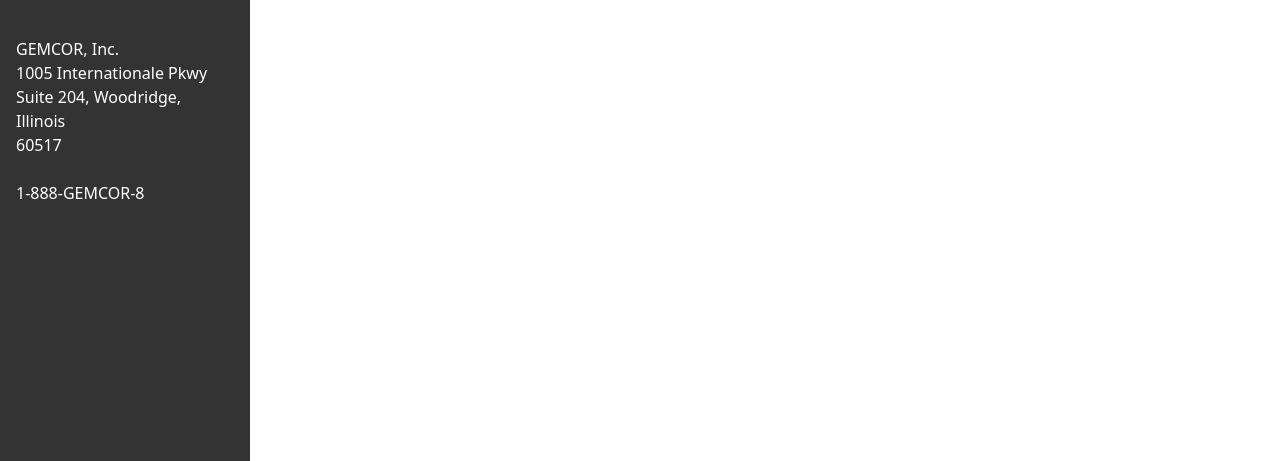
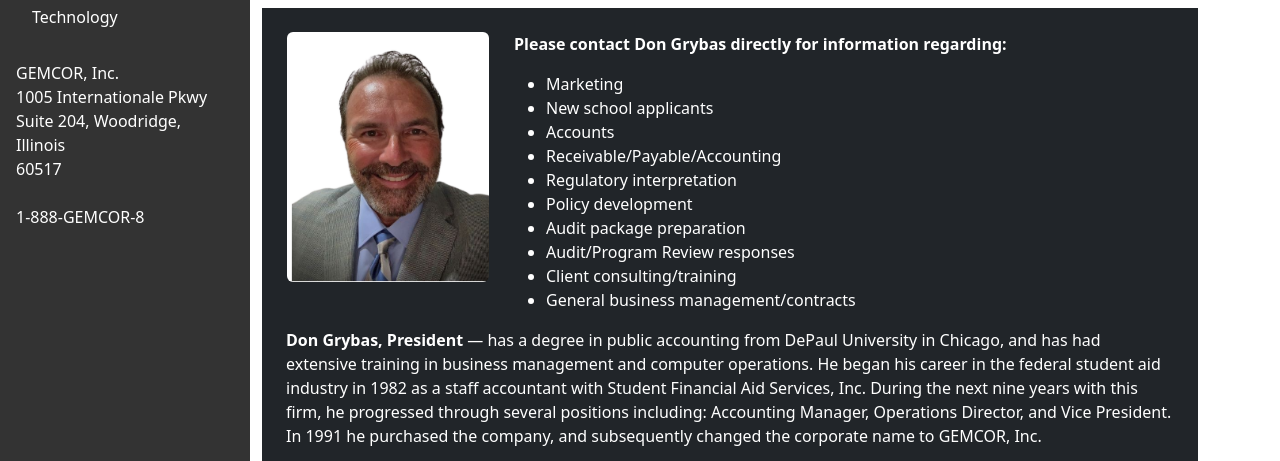
Before and after one commit to tylerwestberg/GEMCOR, a plain HTML site: page staff.html in a window 1280 px wide. Shown: the part 567-1028 px from the top of the page. Drawn offline with nearby package versions, Linux system fonts and the light colour scheme.

Commit message:
Add files via upload

```diff
--- a/staff.html
+++ b/staff.html
@@ -12,8 +12,6 @@
         min-height: 100vh;
         padding: 1rem;
         color: white;
-        flex-shrink: 0;
-        overflow-y: auto;
       }
 
       .profile-img {
@@ -58,10 +56,19 @@
     </nav>
 
 
-    <main class="d-flex flex-row" style="min-height: 100vh;">
-      <!-- Sidebar -->
-      <div class="sidebar d-flex flex-column">
-        <h5 class="text-white">Meet Our Staff</h5>
+    <main class="container-fluid my-5">
+      <div class="row">
+        <!-- Collapsible Sidebar -->
+        <div class="col-md-3 col-12 sidebar">
+          <h5 class="text-white d-none d-md-block">Meet Our Staff</h5>
+
+          <!-- Toggle Button (visible only on mobile) -->
+          <button class="btn btn-outline-light w-100 d-md-none mb-3" type="button" data-bs-toggle="collapse" data-bs-target="#sidebarMenu" aria-expanded="false" aria-controls="sidebarMenu">
+            ☰ Departments
+          </button>
+
+          <!-- Collapsible Menu -->
+          <div class="collapse d-md-block" id="sidebarMenu">
             <ul class="nav flex-column">
               <li class="nav-item"><button class="nav-link text-white btn btn-link" onclick="showSection('president')">Our Company President</button></li>
               <li class="nav-item"><button class="nav-link text-white btn btn-link" onclick="showSection('directors')">Directors/Officers</button></li>
@@ -71,7 +78,8 @@
               <li class="nav-item"><button class="nav-link text-white btn btn-link" onclick="showSection('cash')">Cash Management</button></li>
               <li class="nav-item"><button class="nav-link text-white btn btn-link" onclick="showSection('tech')">Technology</button></li>
             </ul>
-        <p class="mt-5">
+
+            <p class="mt-4">
               GEMCOR, Inc.<br>
               1005 Internationale Pkwy<br>
               Suite 204, Woodridge, Illinois<br>
@@ -79,13 +87,7 @@
               1-888-GEMCOR-8
             </p>
           </div>
-
-      <!-- Content -->
-      <div class="flex-grow-1 p-3" style="overflow-y: auto;">
-        <!-- Your dynamic content sections (e.g., president, directors, etc.) go here -->
         </div>
-    </main>
-
 
 
         <div class="col-md-9">
```
Lines whose indentation alone changed are shown as unchanged.
